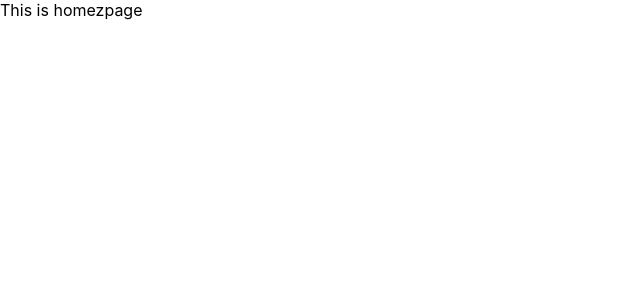
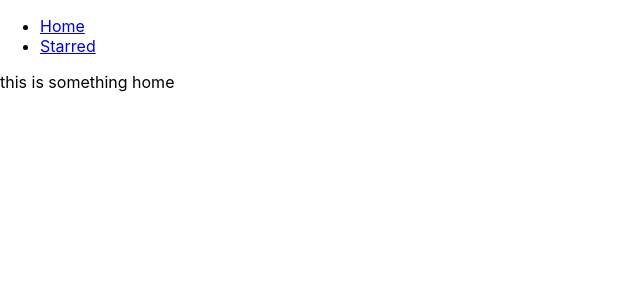
Before and after one commit to claaraamaria/REACTBoxOffice, a React (Create React App) app: page / in a window 1280 px wide. Shown: the top 300 px of the page, without its empty margins (0-640 px from the left). Built offline with nearby package versions, Linux system fonts and the light colour scheme.

Commit message:
added nav bar and created page components

```diff
--- a/src/App.js
+++ b/src/App.js
@@ -1,21 +1,27 @@
 import React from 'react';
 import { Switch, Route } from 'react-router-dom';
+import Navs from './components/Navs';
+import Home from './pages/Home';
+import Starred from './pages/Starred'
 
 function App() {
   return (
+    <div>
+
+      <Navs />
+
       <Switch>
         <Route exact path="/">
-        This is homezpage
+          <Home />
         </Route>
 
         <Route exact path="/starred">
-        This is starred
+          <Starred />
         </Route>
 
-      <Route>
-        This is 404 oage
-      </Route>
+        <Route>This is 404 page</Route>
       </Switch>
+    </div>
   );
 }
 
--- /dev/null
+++ b/src/components/Navs.js
@@ -0,0 +1,23 @@
+import React from 'react';
+import { Link } from 'react-router-dom';
+
+const LINKS = [
+  { to: '/', text: 'Home' },
+  { to: '/starred', text: 'Starred' },
+];
+
+const Navs = () => {
+  return (
+    <div>
+      <ul>
+        {LINKS.map(item => (
+          <li key={item.to}>
+            <Link to={item.to}>{item.text}</Link>
+          </li>
+        ))}
+      </ul>
+    </div>
+  );
+};
+
+export default Navs;
--- /dev/null
+++ b/src/pages/Home.js
@@ -0,0 +1,7 @@
+import React from 'react';
+
+const Home = () => {
+  return <div>this is something home</div>;
+};
+
+export default Home;
--- /dev/null
+++ b/src/pages/Starred.js
@@ -0,0 +1,7 @@
+import React from 'react';
+
+const Starred = () => {
+  return <div>this is sterred something</div>;
+};
+
+export default Starred;
```
Lines whose indentation alone changed are shown as unchanged.
